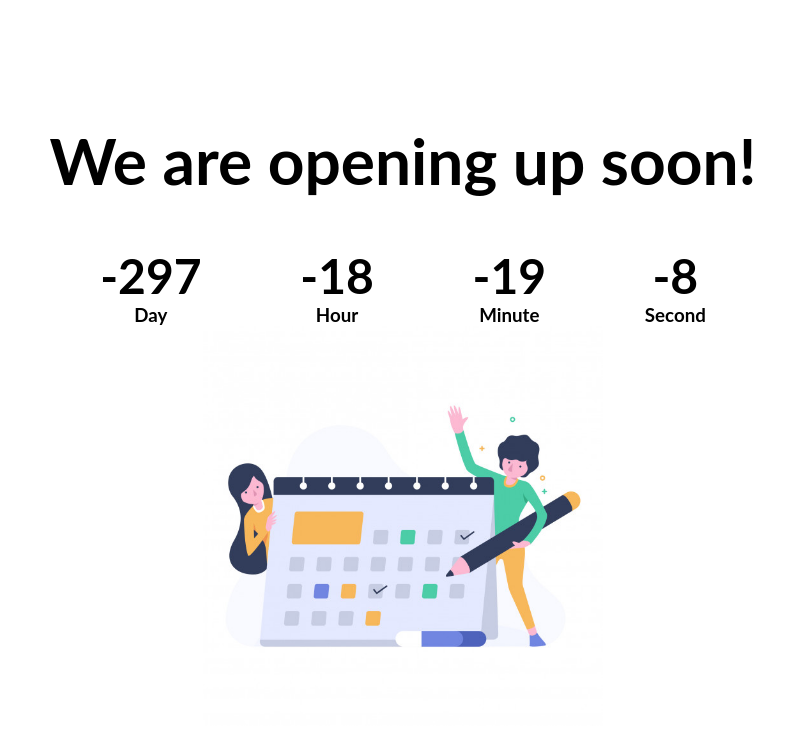
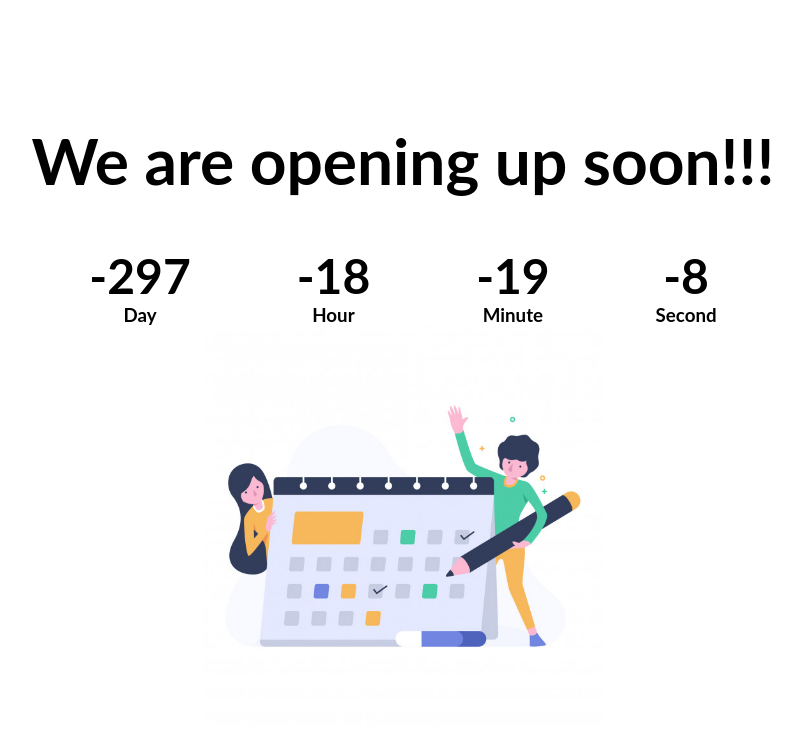
Before and after one commit to metinsinik/countdown, a plain HTML site: page index.html in a window 1280 px wide. Shown: the whole page, without its empty margins (237-1039 px from the left). Drawn offline with Linux system fonts and the light colour scheme.

Commit message:
ABC-1234 Changing the title of the page

```diff
--- a/index.html
+++ b/index.html
@@ -11,7 +11,7 @@
   <body>
     <section class="coming-soon">
       <div>
-        <h2>We are opening up soon!</h2>
+        <h2>We are opening up soon!!!</h2>
         <div class="Countdown">
           <div class="container-day">
             <h3 class="day">Time</h3>
```
